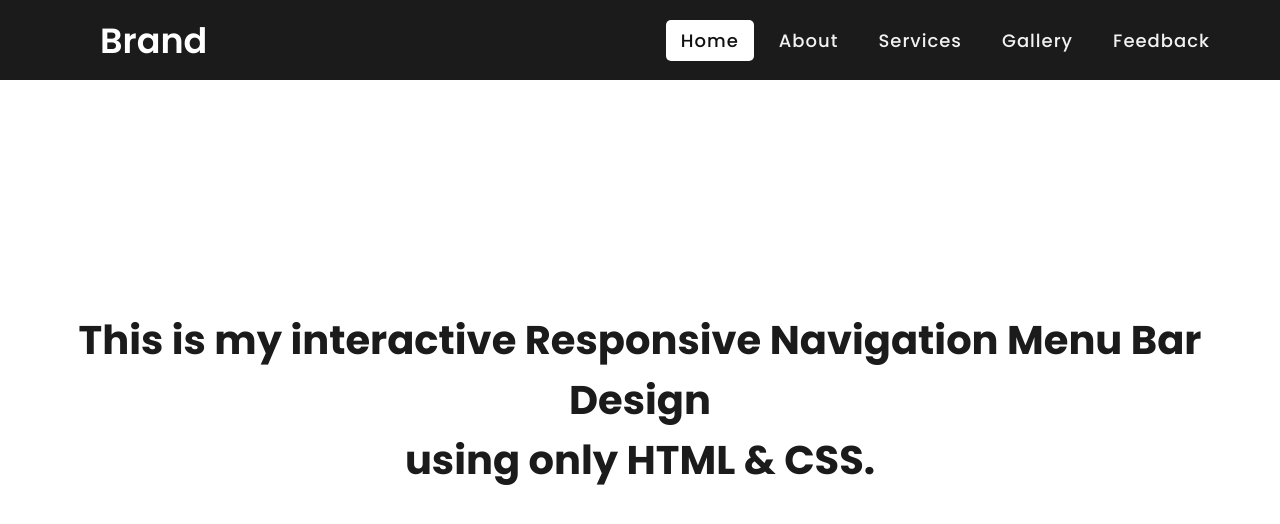
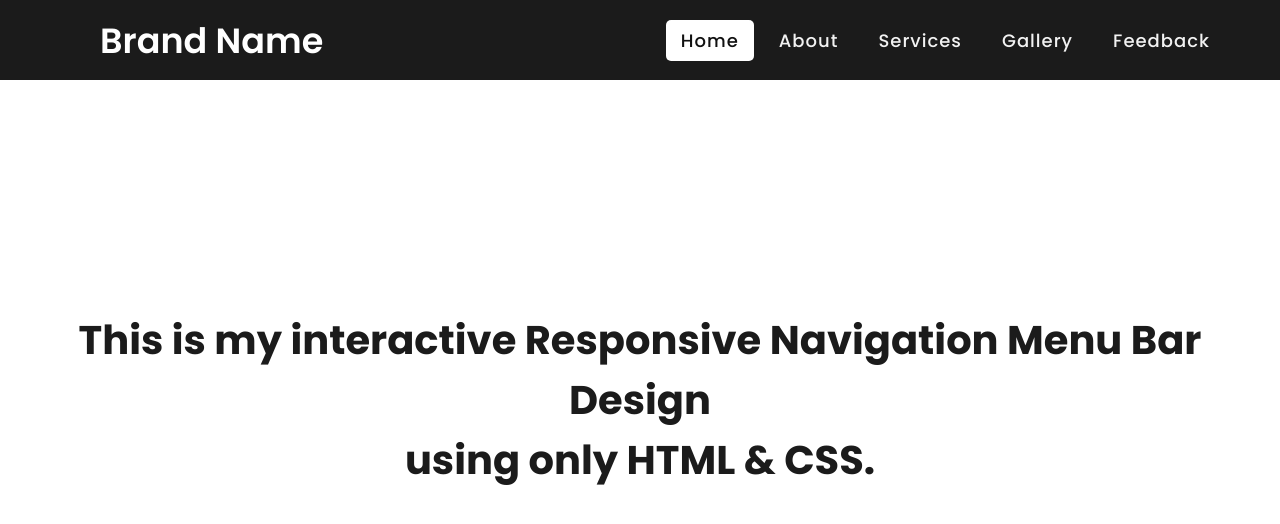
Before and after one commit to mauryaprakash847/Responsive-Navigational-Bar, a plain HTML site: page index.html in a window 1280 px wide. Drawn offline with Linux system fonts and the light colour scheme.

Commit message:
index.html

```diff
--- a/index.html
+++ b/index.html
@@ -11,7 +11,7 @@
    <body>
       <nav>
          <div class="logo">
-            Brand
+            Brand Name
          </div>
          <input type="checkbox" id="click">
          <label for="click" class="menu-btn">
```
